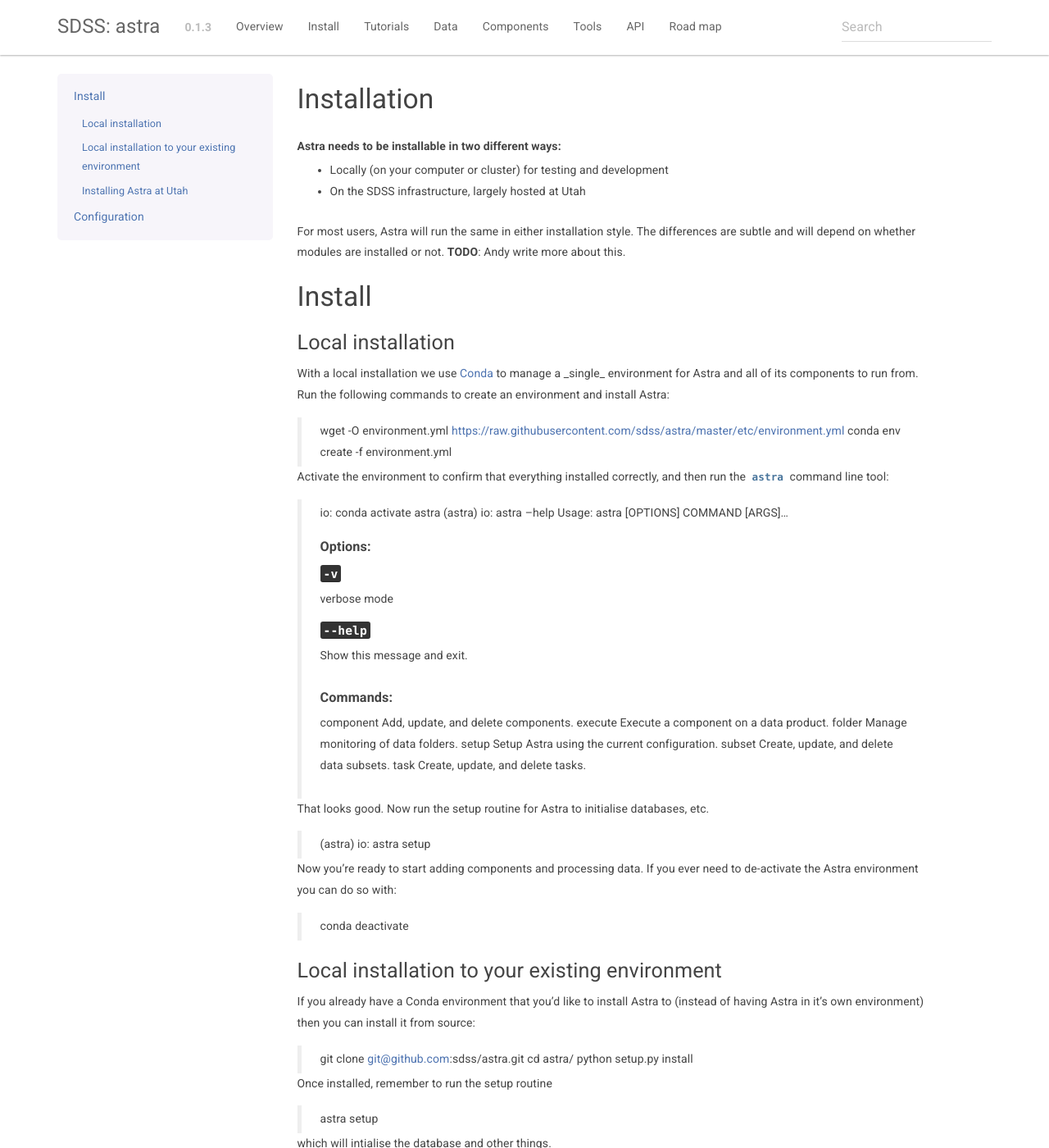
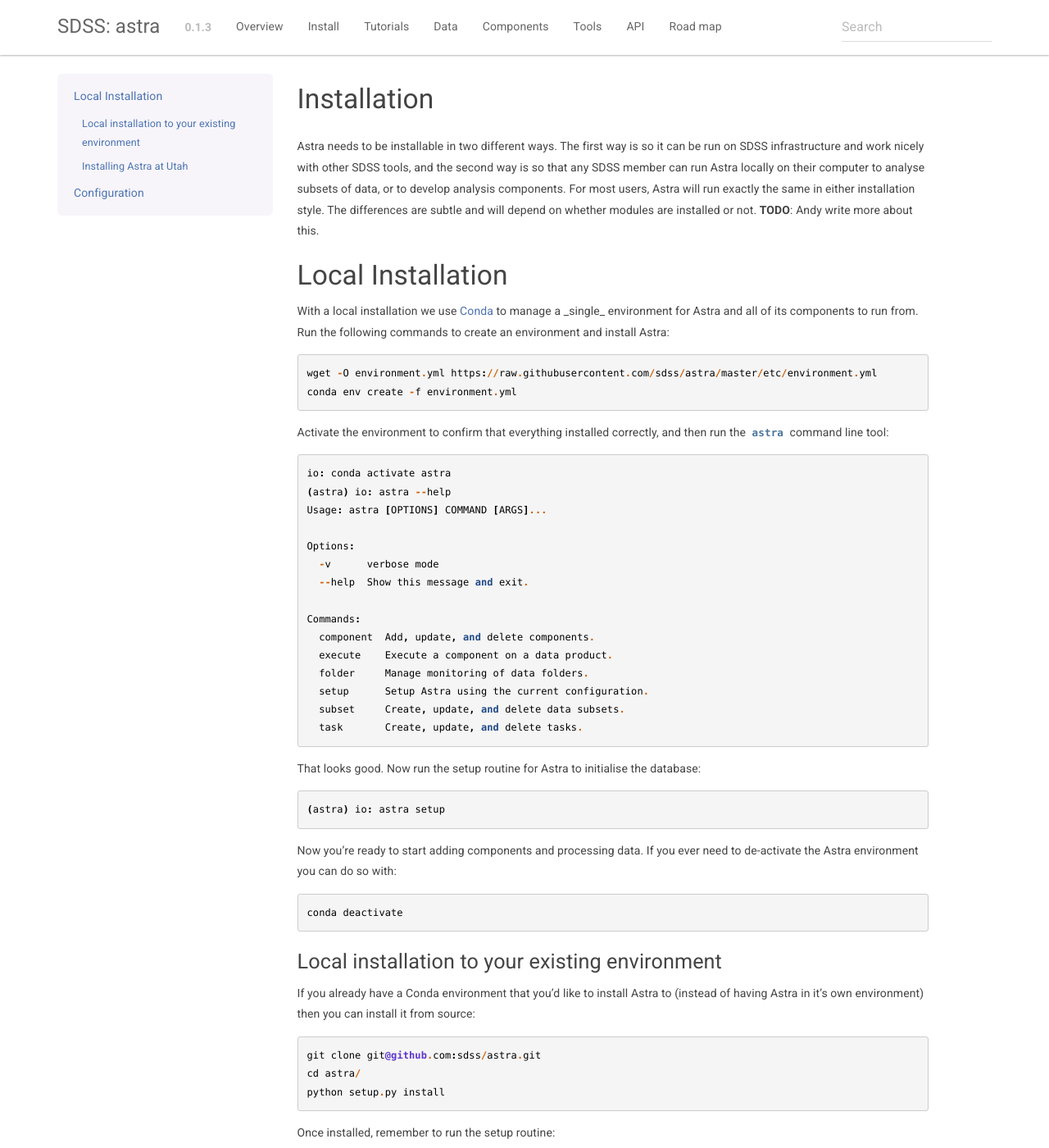
Before and after one commit to sdss/astra, a Sphinx documentation site: the page built from docs/sphinx/installation.rst, in a window 1280 px wide and 1400 px high. Shown: the whole window at 82% size. Built offline with Sphinx 7.4.7, drawn with Linux system fonts in a browser that asks for light colours; the version number is read from the project's files by our own code.

Commit message:
fix install page

```diff
--- a/docs/sphinx/installation.rst
+++ b/docs/sphinx/installation.rst
@@ -7,24 +7,17 @@
 
 .. rubric:: :header_no_toc:`Installation`
 
-Astra needs to be installable in two different ways:
-  - Locally (on your computer or cluster) for testing and development
-  - On the SDSS infrastructure, largely hosted at Utah
+Astra needs to be installable in two different ways. The first way is so it can be run on SDSS infrastructure and work nicely with other SDSS tools, and the second way is so that any SDSS member can run Astra locally on their computer to analyse subsets of data, or to develop analysis components. For most users, Astra will run exactly the same in either installation style. The differences are subtle and will depend on whether modules are installed or not. **TODO**: Andy write more about this.
 
-For most users, Astra will run the same in either installation style. The differences are subtle and will depend on whether modules are installed or not. **TODO**: Andy write more about this.
+Local Installation
+------------------
 
-Install
--------
-
-Local installation
-~~~~~~~~~~~~~~~~~~
-
-With a local installation we use `Conda <http://docs.conda.io/>`_ to manage a _single_ environment for Astra and all of its components to run from. Run the following commands to create an environment and install Astra:
+With a local installation we use `Conda <http://docs.conda.io/>`_ to manage a _single_ environment for Astra and all of its components to run from. Run the following commands to create an environment and install Astra::
 
   wget -O environment.yml https://raw.githubusercontent.com/sdss/astra/master/etc/environment.yml
   conda env create -f environment.yml
 
-Activate the environment to confirm that everything installed correctly, and then run the `astra` command line tool:
+Activate the environment to confirm that everything installed correctly, and then run the `astra` command line tool::
 
   io: conda activate astra
   (astra) io: astra --help
@@ -42,11 +35,11 @@
     subset     Create, update, and delete data subsets.
     task       Create, update, and delete tasks.
 
-That looks good. Now run the setup routine for Astra to initialise databases, etc.
+That looks good. Now run the setup routine for Astra to initialise the database::
 
   (astra) io: astra setup
 
-Now you're ready to start adding components and processing data. If you ever need to de-activate the Astra environment you can do so with:
+Now you're ready to start adding components and processing data. If you ever need to de-activate the Astra environment you can do so with::
 
   conda deactivate
 
@@ -56,13 +49,13 @@
 Local installation to your existing environment
 ~~~~~~~~~~~~~~~~~~~~~~~~~~~~~~~~~~~~~~~~~~~~~~~
 
-If you already have a Conda environment that you'd like to install Astra to (instead of having Astra in it's own environment) then you can install it from source:
+If you already have a Conda environment that you'd like to install Astra to (instead of having Astra in it's own environment) then you can install it from source::
 
   git clone git@github.com:sdss/astra.git
   cd astra/
   python setup.py install
 
-Once installed, remember to run the setup routine
+Once installed, remember to run the setup routine::
 
   astra setup
 
```
